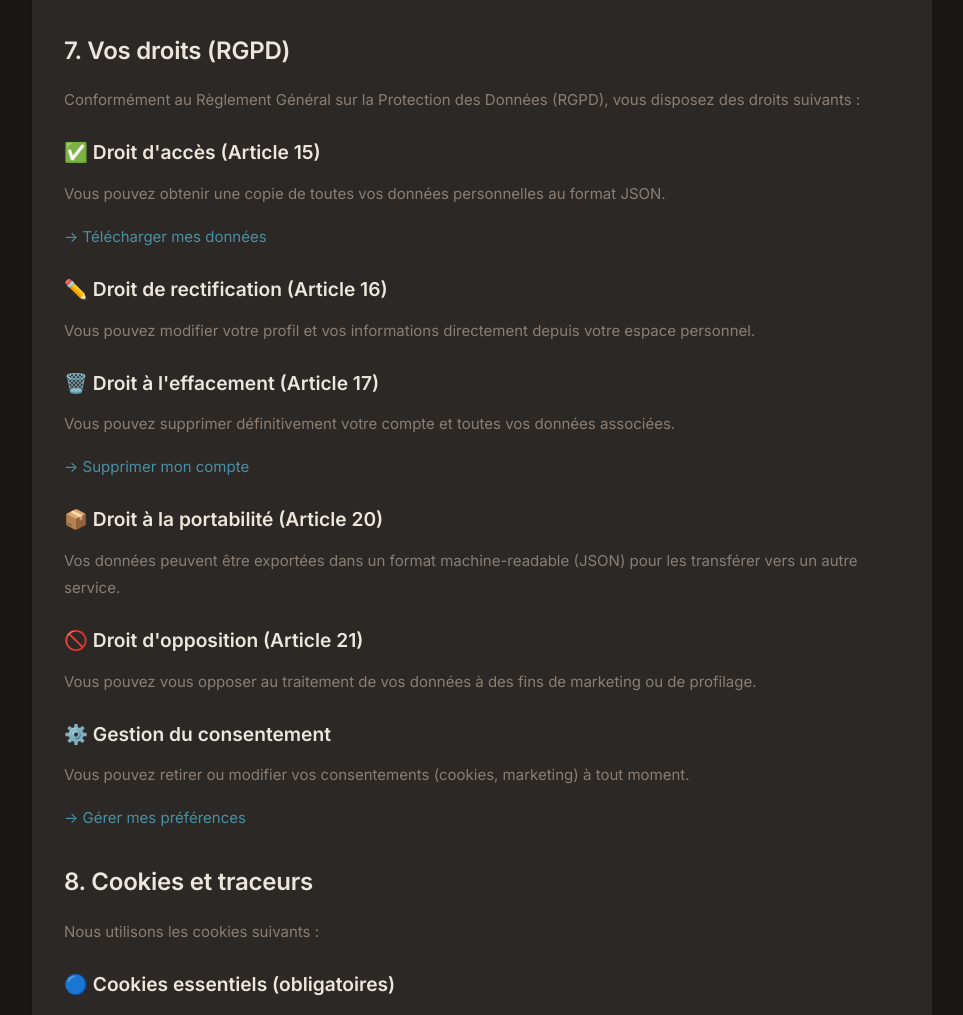
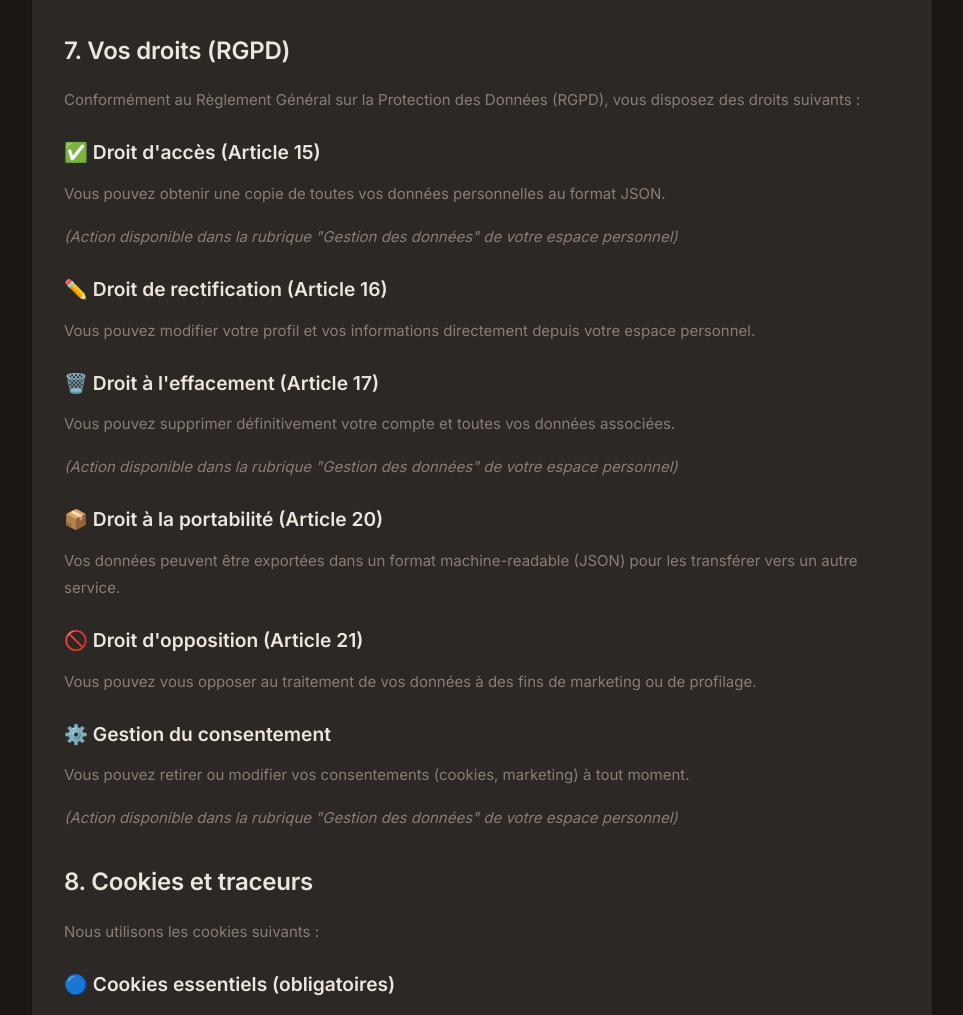
Before and after one commit to ChaseX9/Projet-PPE, a FastAPI app: page /politique_confidentialite.html in a window 1280 px wide. Shown: the part 3002-4017 px from the top of the page, without its empty margins (158-1121 px from the left). Run offline with FastAPI, Linux system fonts and the light colour scheme.

Commit message:
fix: remove authenticated links from public legal pages

```diff
--- a/templates/mentions_legales.html
+++ b/templates/mentions_legales.html
@@ -105,7 +105,7 @@
         <p>Ce site utilise des cookies pour améliorer votre expérience utilisateur et assurer le bon fonctionnement de
             la plateforme.</p>
         <p>Vous pouvez gérer vos préférences de cookies via le bandeau affiché lors de votre première visite ou dans
-            votre espace de <a href="/gestion_donnees.html">gestion des données</a>.</p>
+            la rubrique "Gestion des données" de votre espace personnel (une fois connecté).</p>
 
         <h2>7. Limitation de responsabilité</h2>
 
@@ -144,7 +144,7 @@
         </ul>
 
         <div style="margin-top: 3rem; text-align: center;">
-            <a href="/espace_perso.html" class="module-button">← Retour à l'accueil</a>
+            <a href="/login.html" class="module-button">← Retour à l'accueil</a>
         </div>
     </div>
 
--- a/templates/politique_confidentialite.html
+++ b/templates/politique_confidentialite.html
@@ -197,14 +197,14 @@
 
         <h3>✅ Droit d'accès (Article 15)</h3>
         <p>Vous pouvez obtenir une copie de toutes vos données personnelles au format JSON.</p>
-        <p><a href="/gestion_donnees.html" class="module-button">→ Télécharger mes données</a></p>
+        <p><em>(Action disponible dans la rubrique "Gestion des données" de votre espace personnel)</em></p>
 
         <h3>✏️ Droit de rectification (Article 16)</h3>
         <p>Vous pouvez modifier votre profil et vos informations directement depuis votre espace personnel.</p>
 
         <h3>🗑️ Droit à l'effacement (Article 17)</h3>
         <p>Vous pouvez supprimer définitivement votre compte et toutes vos données associées.</p>
-        <p><a href="/gestion_donnees.html" class="module-button">→ Supprimer mon compte</a></p>
+        <p><em>(Action disponible dans la rubrique "Gestion des données" de votre espace personnel)</em></p>
 
         <h3>📦 Droit à la portabilité (Article 20)</h3>
         <p>Vos données peuvent être exportées dans un format machine-readable (JSON) pour les transférer vers un autre
@@ -215,7 +215,7 @@
 
         <h3>⚙️ Gestion du consentement</h3>
         <p>Vous pouvez retirer ou modifier vos consentements (cookies, marketing) à tout moment.</p>
-        <p><a href="/gestion_donnees.html" class="module-button">→ Gérer mes préférences</a></p>
+        <p><em>(Action disponible dans la rubrique "Gestion des données" de votre espace personnel)</em></p>
 
         <h2>8. Cookies et traceurs</h2>
         <p>Nous utilisons les cookies suivants :</p>
@@ -263,7 +263,7 @@
         </div>
 
         <div style="margin-top: 3rem; text-align: center;">
-            <a href="/espace_perso.html" class="module-button">← Retour à l'accueil</a>
+            <a href="/login.html" class="module-button">← Retour à l'accueil</a>
         </div>
     </div>
 
```
